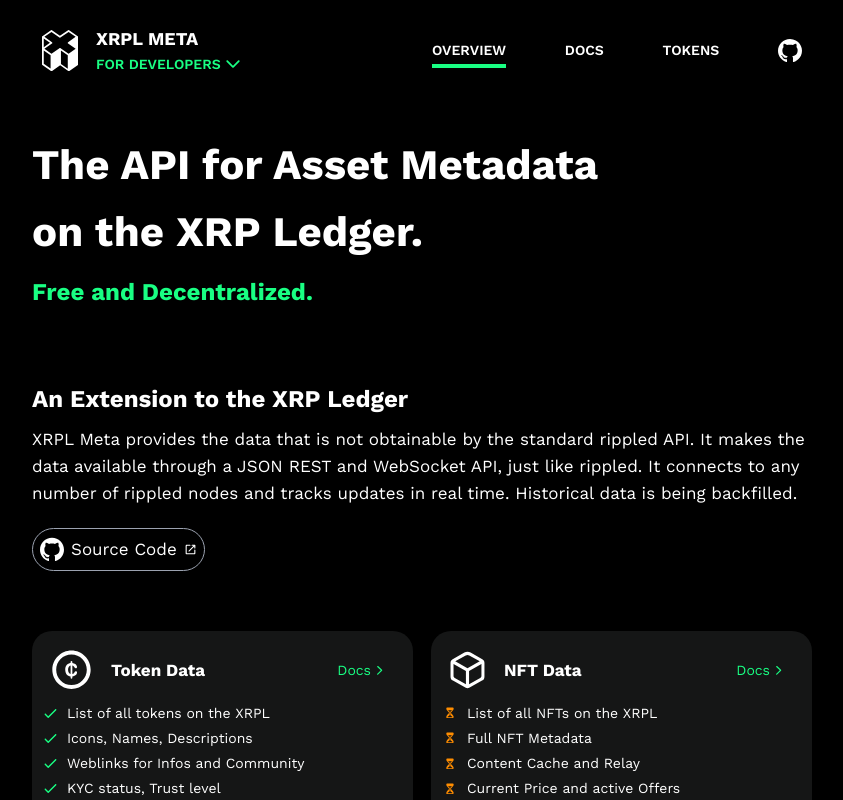
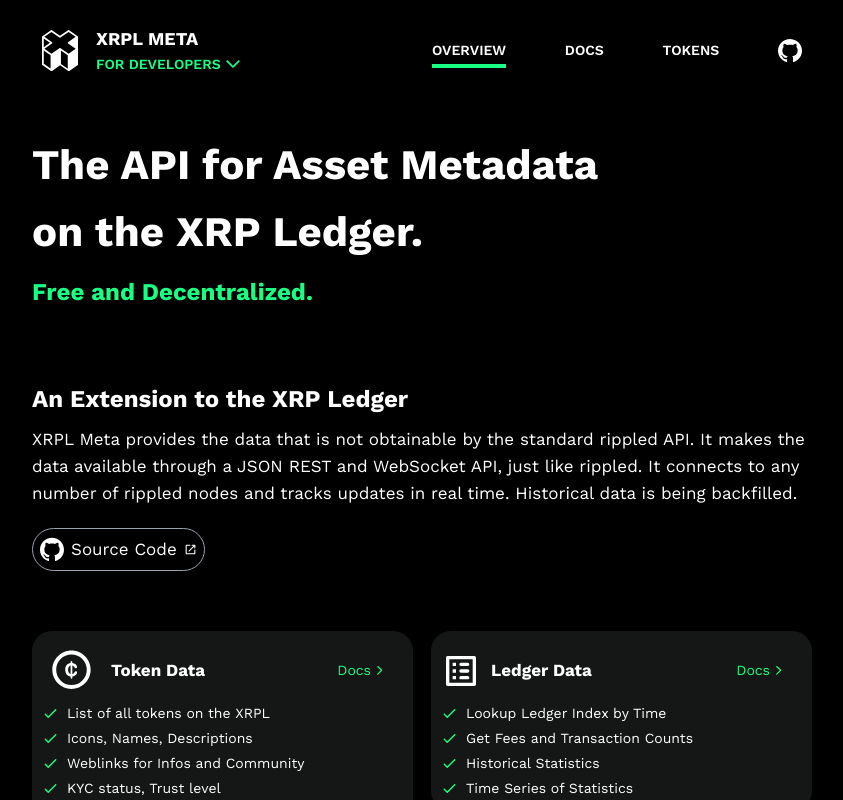
Before and after one commit to xrplmeta/website, a React app: page / in a window 1280 px wide. Shown: the top 800 px of the page, without its empty margins (218-1061 px from the left). Built offline with nearby package versions, Linux system fonts and the light colour scheme; no server answers.

Commit message:
drop nft section

```diff
--- a/src/ui/devs/Intro.tsx
+++ b/src/ui/devs/Intro.tsx
@@ -17,14 +17,6 @@ const ledgerFeatures = [
 	'Get Fees and Transaction Counts',
 	'Historical Statistics',
 	'Time Series of Statistics'
-]
-
-const nftFeatures = [
-	'List of all NFTs on the XRPL',
-	'Full NFT Metadata',
-	'Content Cache and Relay',
-	'Current Price and active Offers',
-	'Listing and Sale History'
 ]
 
 export default function Intro(){
@@ -54,18 +46,9 @@ export default function Intro(){
 				<Flex className="dual-col">
 					<Stack>
 						<Tile asset="token" title="Token Data" items={tokenFeatures}/>
-						<Tile asset="ledger" iconClass="ledger" title="Ledger Data" items={ledgerFeatures}/>
 					</Stack>
 					<Stack>
-						<Tile
-							asset="cube"
-							iconClass="nft"
-							title="NFT Data"
-							items={nftFeatures}
-							pending
-							disabled
-							note="NFT Support is currently in development."
-						/>
+						<Tile asset="ledger" iconClass="ledger" title="Ledger Data" items={ledgerFeatures}/>
 						<Stack className="tile issuers-note">
 							<Flex>
 								<Heading secondary>Are you a token issuer?</Heading>
```
